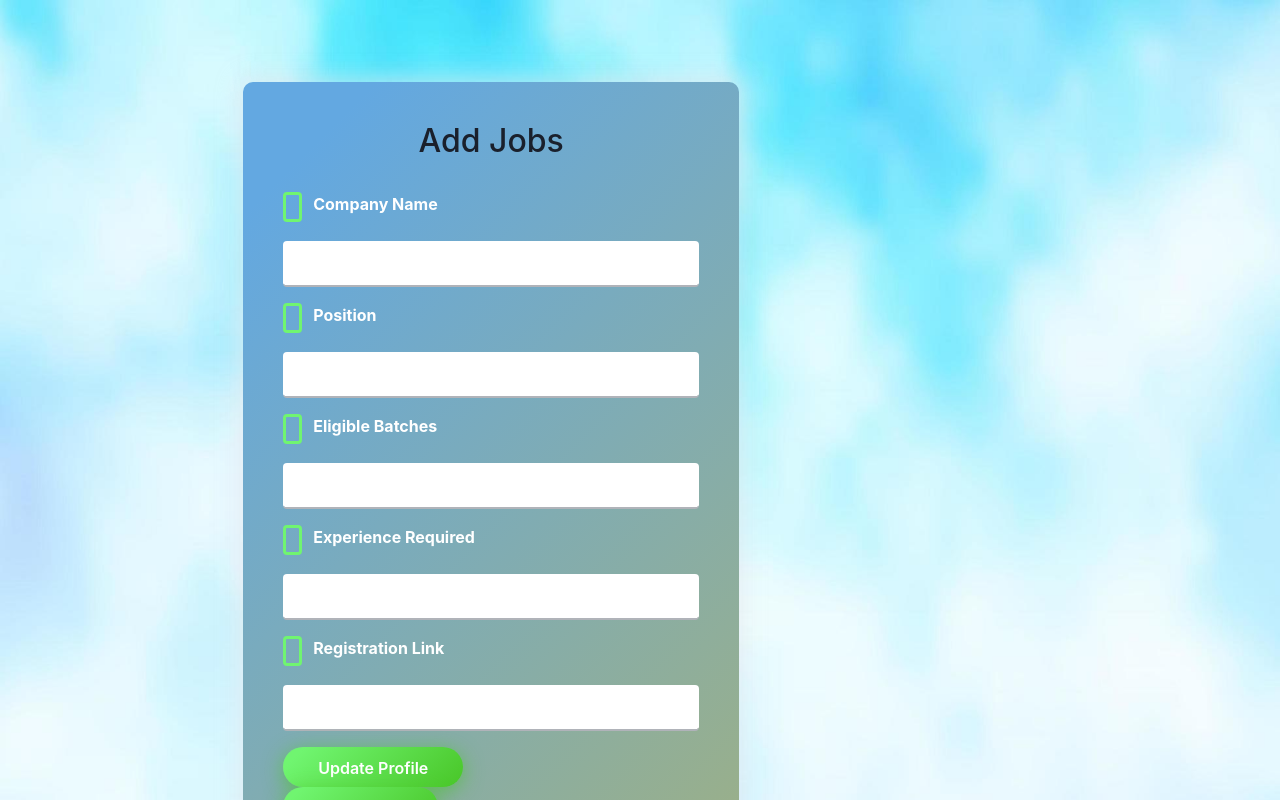
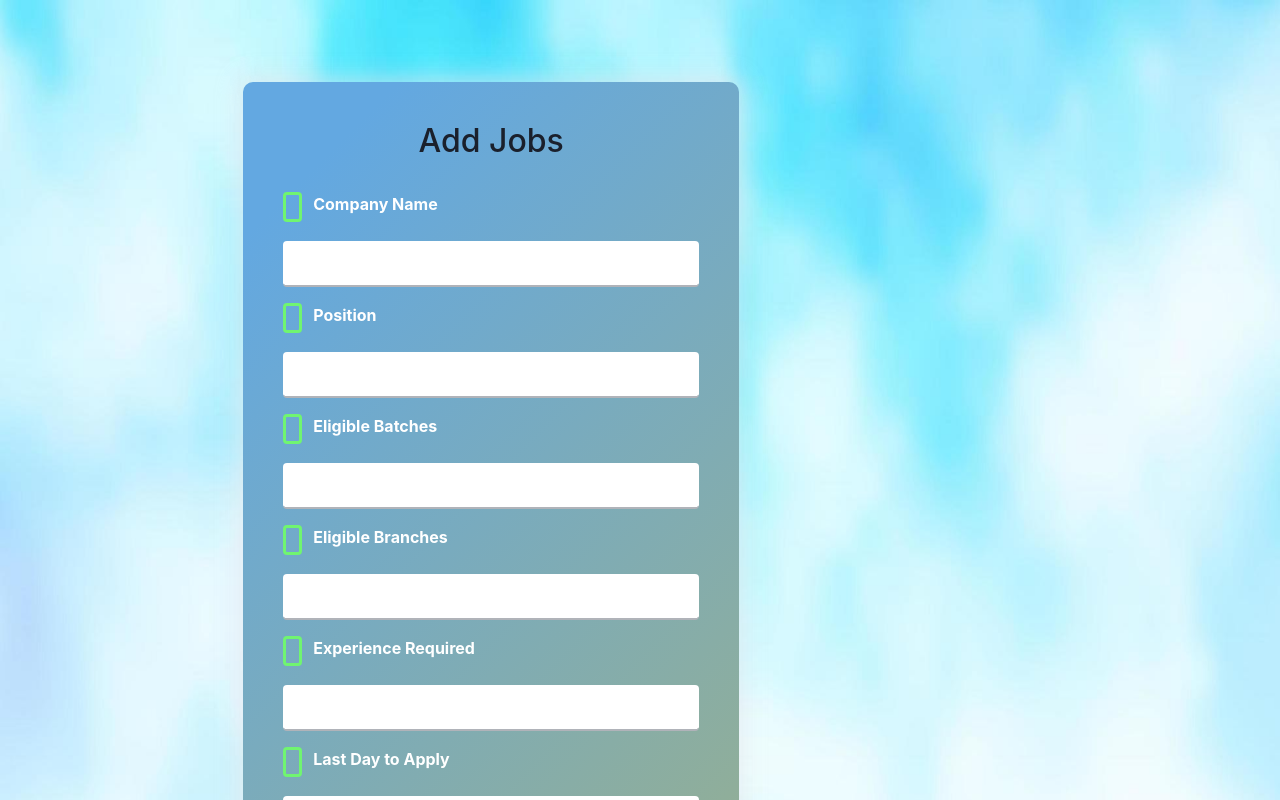
Before and after one commit to prathmeshpatil12/AlumniPortalApp, a React (Create React App) app in the folder my-alumni-portal/client/: page /addJob in a window 1280 px wide. Shown: the top 800 px of the page. Built offline with nearby package versions, Linux system fonts and the light colour scheme.

Commit message:
Added the feature where only active jobs, internships and events will be displayed in View Section

```diff
--- a/my-alumni-portal/client/src/components/Coordinator/CoordinatorDashboard/CoordinatorDashboard.js
+++ b/my-alumni-portal/client/src/components/Coordinator/CoordinatorDashboard/CoordinatorDashboard.js
@@ -44,7 +44,7 @@ function CoordinatorDashboard() {
                           <Nav.Link href="/viewEvents"><b>Events and Workshops</b> </Nav.Link>
                         </Nav>
                         <Nav>
-                          <Nav.Link href="/updateStudentProfile"><b>My Profile</b> </Nav.Link>
+                          <Nav.Link href="/updateCoordinatorProfile"><b>My Profile</b> </Nav.Link>
                           <Nav.Link onClick={logout}><b>Logout</b> </Nav.Link>
                         </Nav>
                       </Navbar.Collapse>
--- a/my-alumni-portal/client/src/components/EventAndWorkshops/EventCRUD/AddEvent.js
+++ b/my-alumni-portal/client/src/components/EventAndWorkshops/EventCRUD/AddEvent.js
@@ -146,7 +146,7 @@ function AddEvent() {
 
                         <div className='button'>
                             <div id='wrongIDorPass'></div>
-                            <Button variant="success" className='submitbtn' type="submit">Update Profile</Button>{' '}&nbsp;&nbsp;&nbsp;&nbsp;&nbsp;&nbsp;&nbsp;&nbsp;&nbsp;&nbsp;&nbsp;&nbsp;&nbsp;&nbsp;&nbsp;&nbsp;&nbsp;&nbsp;&nbsp;&nbsp;&nbsp;&nbsp;&nbsp;&nbsp;&nbsp;&nbsp;&nbsp;&nbsp;&nbsp;<Button variant="primary" onClick={goToDashboard}>Dashboard</Button>{' '}
+                            <Button variant="success" className='submitbtn' type="submit">Add Event</Button>{' '}&nbsp;&nbsp;&nbsp;&nbsp;&nbsp;&nbsp;&nbsp;&nbsp;&nbsp;&nbsp;&nbsp;&nbsp;&nbsp;&nbsp;&nbsp;&nbsp;&nbsp;&nbsp;&nbsp;&nbsp;&nbsp;&nbsp;&nbsp;&nbsp;&nbsp;&nbsp;&nbsp;&nbsp;&nbsp;<Button variant="primary" onClick={goToDashboard}>Dashboard</Button>{' '}
                             <br />
 
 
--- a/my-alumni-portal/client/src/components/Internship/InternshipCRUD/AddInternship.js
+++ b/my-alumni-portal/client/src/components/Internship/InternshipCRUD/AddInternship.js
@@ -4,6 +4,9 @@ import { useNavigate } from 'react-router-dom';
 import Form from 'react-bootstrap/Form';
 import { Button, ButtonGroup } from '@chakra-ui/react';
 import './AddInternship.css';
+import { useToast } from '@chakra-ui/react';
+
+
 function AddInternship() {
 
   const [company_name, setCompanyName] = useState("");
@@ -12,16 +15,21 @@ function AddInternship() {
   const [eligible_branches, setEligibleBrances] = useState("");
   const [experience_required, setExperienceRequired] = useState("");
   const [date_posted, setDatePosted] = useState("");
+  const [last_date_to_apply, setLastDayToApply] = useState("");
   const [registration_link, setRegistrationLink] = useState("");
 
   let navigate = useNavigate();
+  let toast = useToast();
 
   const addInternship = (e) => {
     e.preventDefault();
 
     let date = new Date();
-    date = date.toISOString().slice(0, 19).replace('T', ' ');
-    setDatePosted(date)
+    date = date.toISOString().slice(0, 10).replace('T', ' ');
+    setDatePosted(date);
+
+    let last_date = new Date(last_date_to_apply);
+    last_date = last_date.toISOString().slice(0, 10).replace('T', ' ');
 
     let obj = {
       company_name: company_name,
@@ -29,7 +37,8 @@ function AddInternship() {
       eligible_batches: eligible_batches,
       eligible_branches: eligible_branches,
       experience_required: experience_required,
-      date_posted: date_posted,
+      date_posted: date,
+      last_date_to_apply: last_date,
       registration_link: registration_link
     };
 
@@ -39,9 +48,14 @@ function AddInternship() {
 
     Axios.post('http://localhost:3001/addInternship', obj, {
       headers: headers
-    }).then(() => {
-      document.getElementById('result').innerHTML = "Successfully added Internship";
-      document.getElementById('result').style.color = "green";
+    }).then((response) => {
+      toast({
+        title: 'Internship added successfully',
+        description: "We've added you internship successfully. You can view Internship in View Internship section in Dashboard",
+        status: 'success',
+        duration: 9000,
+        isClosable: true,
+    });
     });
   }
 
@@ -91,16 +105,19 @@ function AddInternship() {
             </Form.Group>
 
             <Form.Group className="mb-3" controlId="formBasicPassword">
+                <Form.Label><b>Last Day to Apply</b></Form.Label>
+                <Form.Control type="date" onChange={e => setLastDayToApply(e.target.value)} />
+            </Form.Group>
+
+            <Form.Group className="mb-3" controlId="formBasicPassword">
               <Form.Label><b>Registration Link</b></Form.Label>
               <Form.Control type="text" onChange={e => setRegistrationLink(e.target.value)} />
             </Form.Group>
 
             <div className='button'>
               <div id='wrongIDorPass'></div>
-              <Button variant="success" className='submitbtn' type="submit">Update Profile</Button>{' '}&nbsp;&nbsp;&nbsp;&nbsp;&nbsp;&nbsp;&nbsp;&nbsp;&nbsp;&nbsp;&nbsp;&nbsp;&nbsp;&nbsp;&nbsp;&nbsp;&nbsp;&nbsp;&nbsp;&nbsp;&nbsp;&nbsp;&nbsp;&nbsp;&nbsp;&nbsp;&nbsp;&nbsp;&nbsp;<Button variant="primary" onClick={goToDashboard}>Dashboard</Button>{' '}
+              <Button variant="success" className='submitbtn' type="submit">Add Internship</Button>{' '}&nbsp;&nbsp;&nbsp;&nbsp;&nbsp;&nbsp;&nbsp;&nbsp;&nbsp;&nbsp;&nbsp;&nbsp;&nbsp;&nbsp;&nbsp;&nbsp;&nbsp;&nbsp;&nbsp;&nbsp;&nbsp;&nbsp;&nbsp;&nbsp;&nbsp;&nbsp;&nbsp;&nbsp;&nbsp;<Button variant="primary" onClick={goToDashboard}>Dashboard</Button>{' '}
               <br />
-
-
             </div>
           </Form>
           <br />
--- a/my-alumni-portal/client/src/components/JobOpportunities/JobOpportunitiesCRUD/AddJob.js
+++ b/my-alumni-portal/client/src/components/JobOpportunities/JobOpportunitiesCRUD/AddJob.js
@@ -4,24 +4,30 @@ import { useNavigate } from 'react-router-dom';
 import Form from 'react-bootstrap/Form';
 import { Button, ButtonGroup } from '@chakra-ui/react';
 import '../../Internship/InternshipCRUD/AddInternship.css';
+import { useToast } from '@chakra-ui/react';
+
 function AddJob() {
 
     const [company_name, setCompanyName] = useState("");
     const [position, setPosition] = useState("");
     const [eligible_batches, setEligibleBatches] = useState("");
-    const [eligible_branches, setEligibleBrances] = useState("");
+    const [eligible_branches, setEligibleBranches] = useState("");
     const [experience_required, setExperienceRequired] = useState("");
     const [date_posted, setDatePosted] = useState("");
+    const [last_date_to_apply, setLastDayToApply] = useState("");
     const [registration_link, setRegistrationLink] = useState("");
 
     let navigate = useNavigate();
+    let toast = useToast();
 
     const addJob = (e) => {
         e.preventDefault();
 
         let date = new Date();
-        date = date.toISOString().slice(0, 19).replace('T', ' ');
-        setDatePosted(date)
+        date = date.toISOString().slice(0, 10).replace('T', ' ');
+        setDatePosted(date);
+        let last_date = new Date(last_date_to_apply);
+        last_date = last_date.toISOString().slice(0, 10).replace('T', ' ');
 
         let obj = {
             company_name: company_name,
@@ -29,9 +35,11 @@ function AddJob() {
             eligible_batches: eligible_batches,
             eligible_branches: eligible_branches,
             experience_required: experience_required,
-            date_posted: date_posted,
+            date_posted: date,
+            last_date_to_apply: last_date,
             registration_link: registration_link
         };
+        console.log(obj);
 
         const headers = {
             'Content-Type': 'application/json'
@@ -39,9 +47,14 @@ function AddJob() {
 
         Axios.post('http://localhost:3001/addJob', obj, {
             headers: headers
-        }).then(() => {
-            document.getElementById('result').innerHTML = "Successfully added Job";
-            document.getElementById('result').style.color = "green";
+        }).then((response) => {
+            toast({
+                title: 'Job added successfully',
+                description: "We've added you job successfully. You can view Job in View Job section in Dashboard",
+                status: 'success',
+                duration: 9000,
+                isClosable: true,
+            });
         });
     }
 
@@ -83,10 +96,20 @@ function AddJob() {
                             <Form.Control type="text" onChange={e => setEligibleBatches(e.target.value)} />
                         </Form.Group>
 
+                        <Form.Group className="mb-3" controlId="formBasicPassword">
+                            <Form.Label><b>Eligible Branches</b></Form.Label>
+                            <Form.Control type="text" onChange={e => setEligibleBranches(e.target.value)} />
+                        </Form.Group>
+
 
                         <Form.Group className="mb-3" controlId="formBasicPassword">
                             <Form.Label><b>Experience Required</b></Form.Label>
                             <Form.Control type="text" onChange={e => setExperienceRequired(e.target.value)} />
+                        </Form.Group>
+
+                        <Form.Group className="mb-3" controlId="formBasicPassword">
+                            <Form.Label><b>Last Day to Apply</b></Form.Label>
+                            <Form.Control type="date" onChange={e => setLastDayToApply(e.target.value)} />
                         </Form.Group>
 
                         <Form.Group className="mb-3" controlId="formBasicPassword">
@@ -96,7 +119,7 @@ function AddJob() {
 
                         <div className='button'>
                             <div id='wrongIDorPass'></div>
-                            <Button variant="success" className='submitbtn' type="submit">Update Profile</Button>{' '}&nbsp;&nbsp;&nbsp;&nbsp;&nbsp;&nbsp;&nbsp;&nbsp;&nbsp;&nbsp;&nbsp;&nbsp;&nbsp;&nbsp;&nbsp;&nbsp;&nbsp;&nbsp;&nbsp;&nbsp;&nbsp;&nbsp;&nbsp;&nbsp;&nbsp;&nbsp;&nbsp;&nbsp;&nbsp;<Button variant="primary" onClick={goToDashboard}>Dashboard</Button>{' '}
+                            <Button variant="success" className='submitbtn' type="submit">Add Job</Button>{' '}&nbsp;&nbsp;&nbsp;&nbsp;&nbsp;&nbsp;&nbsp;&nbsp;&nbsp;&nbsp;&nbsp;&nbsp;&nbsp;&nbsp;&nbsp;&nbsp;&nbsp;&nbsp;&nbsp;&nbsp;&nbsp;&nbsp;&nbsp;&nbsp;&nbsp;&nbsp;&nbsp;&nbsp;&nbsp;<Button variant="primary" onClick={goToDashboard}>Dashboard</Button>{' '}
                             <br />
 
 
--- a/my-alumni-portal/client/src/components/Profiles/ProfileChange/UpdateCoordinatorProfile.js
+++ b/my-alumni-portal/client/src/components/Profiles/ProfileChange/UpdateCoordinatorProfile.js
@@ -9,12 +9,9 @@ import './UpdateStudentProfile.css';
 function UpdateCoordinatorProfile() {
 
   const [name, setName] = useState("");
-  const [current_company, setCurrentCompany] = useState("");
   const [department, setDepartment] = useState("");
-  const [passout_year, setPassoutYear] = useState();
   const [contact_number, setContactNumber] = useState("");
   const [email_id, setEmailId] = useState("");
-  const [linkdin_profile, setLinkdinProfile] = useState("");
   let navigate = useNavigate();
 
   const handleSubmit = e => {
--- a/my-alumni-portal/client/src/components/Profiles/ProfileChange/UpdateStudentProfile.js
+++ b/my-alumni-portal/client/src/components/Profiles/ProfileChange/UpdateStudentProfile.js
@@ -165,7 +165,7 @@ function UpdateStudentProfile() {
 
             <Form.Group className="mb-3" controlId="formBasicPassword">
               <Form.Label><b>Expected Passing Year</b></Form.Label>
-              <Form.Control type="text" onChange={e => setAdmissionYear(e.target.value)} />
+              <Form.Control type="text" onChange={e => setPassoutYear(e.target.value)} />
             </Form.Group>
 
             <Form.Group className="mb-3" controlId="formBasicPassword">
@@ -196,7 +196,7 @@ function UpdateStudentProfile() {
 
             <Form.Group className="mb-3" controlId="formBasicPassword">
               <Form.Label><b>Linkdin Profile Link </b></Form.Label>
-              <Form.Control type="text" onChange={e => setEmailId(e.target.value)} />
+              <Form.Control type="text" onChange={e => setLinkdinProfile(e.target.value)} />
             </Form.Group>
 
             <div className='button'>
```
Also changed, not shown: my-alumni-portal/client/src/components/Internship/InternshipCRUD/ViewInternships.js (+5 -2 lines), my-alumni-portal/client/src/components/JobOpportunities/JobOpportunitiesCRUD/ViewJobs.js (+6 -3 lines), 1 other file (tests, documents, lock files or other folders).
